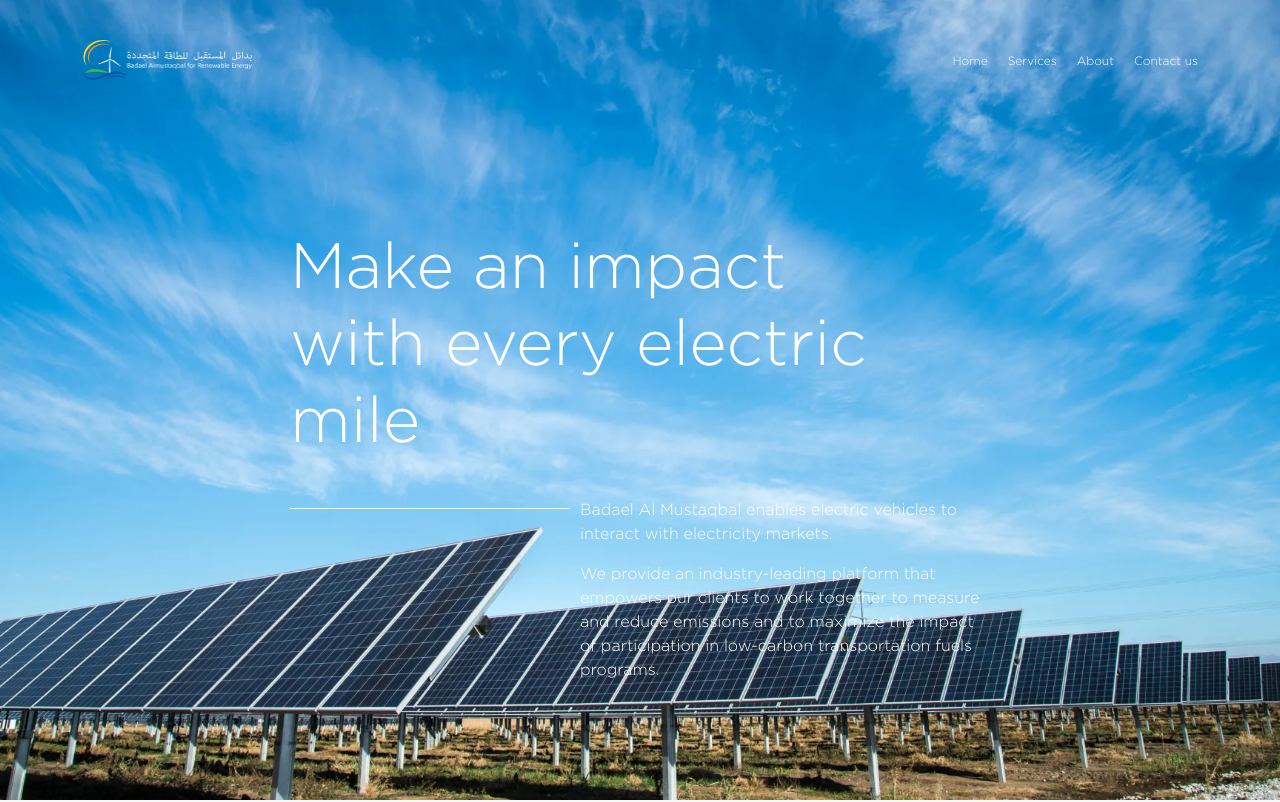
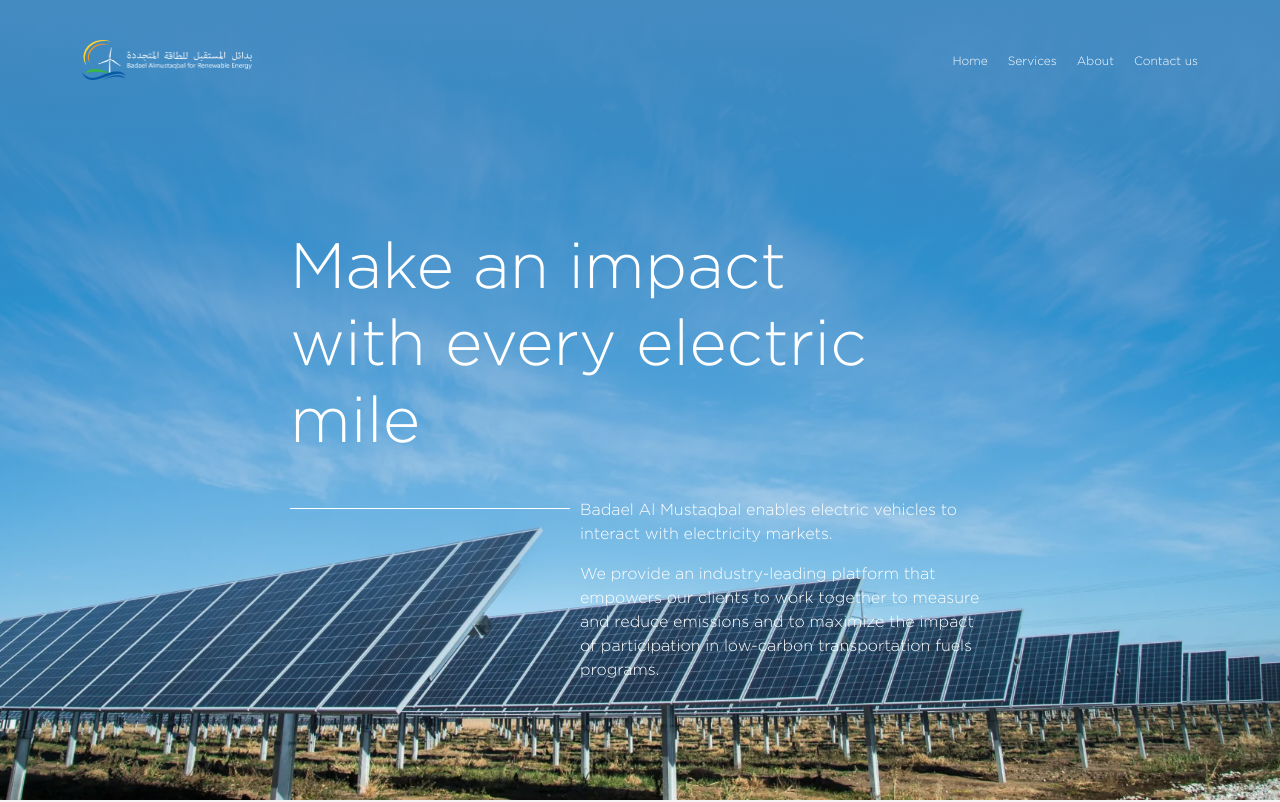
Before and after one commit to ia7medd/badeel, a plain HTML site: page index.html in a window 1280 px wide. Shown: the top 802 px of the page. Drawn offline with nearby package versions, Linux system fonts and the light colour scheme.

Commit message:
add gradient color

```diff
--- a/assets/style.scss
+++ b/assets/style.scss
@@ -145,6 +145,29 @@ a:hover {
       height: 100%;
       object-fit: cover;
       object-position: bottom;
+    }
+    .gradient {
+      position: absolute;
+      top: 0;
+      left: 0;
+      width: 100%;
+      height: 100%;
+      background: -moz-linear-gradient(
+        top,
+        rgba(68, 139, 194, 1) 0%,
+        rgba(125, 185, 232, 0) 100%
+      );
+      background: -webkit-linear-gradient(
+        top,
+        rgba(68, 139, 194, 1) 0%,
+        rgba(125, 185, 232, 0) 100%
+      );
+      background: linear-gradient(
+        to bottom,
+        rgba(68, 139, 194, 1) 0%,
+        rgba(125, 185, 232, 0) 100%
+      );
+      filter: progid:DXImageTransform.Microsoft.gradient( startColorstr='#448bc2', endColorstr='#007db9e8',GradientType=0 ); /* IE6-9 */
     }
   }
 
--- a/index.html
+++ b/index.html
@@ -131,6 +131,7 @@
     <div class="top-section" id="topSection">
       <div class="top-section_bg">
         <img src="images/top-section.webp" alt="top-section" />
+        <div class="gradient"></div>
       </div>
       <div class="top-section_content">
         <h2>Make an impact with every electric mile</h2>
```
Also changed, not shown: assets/style.css, 2 other files.
